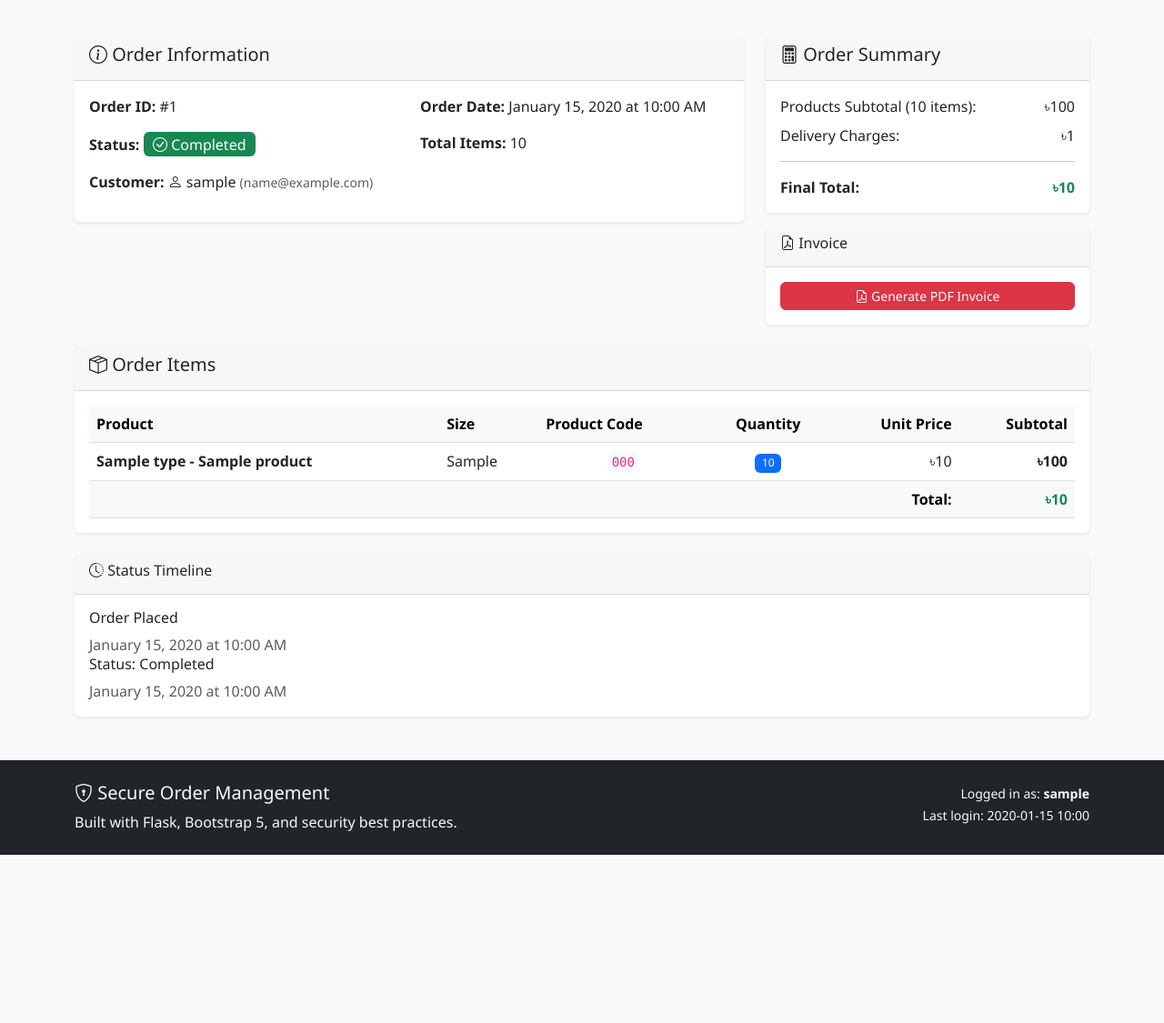
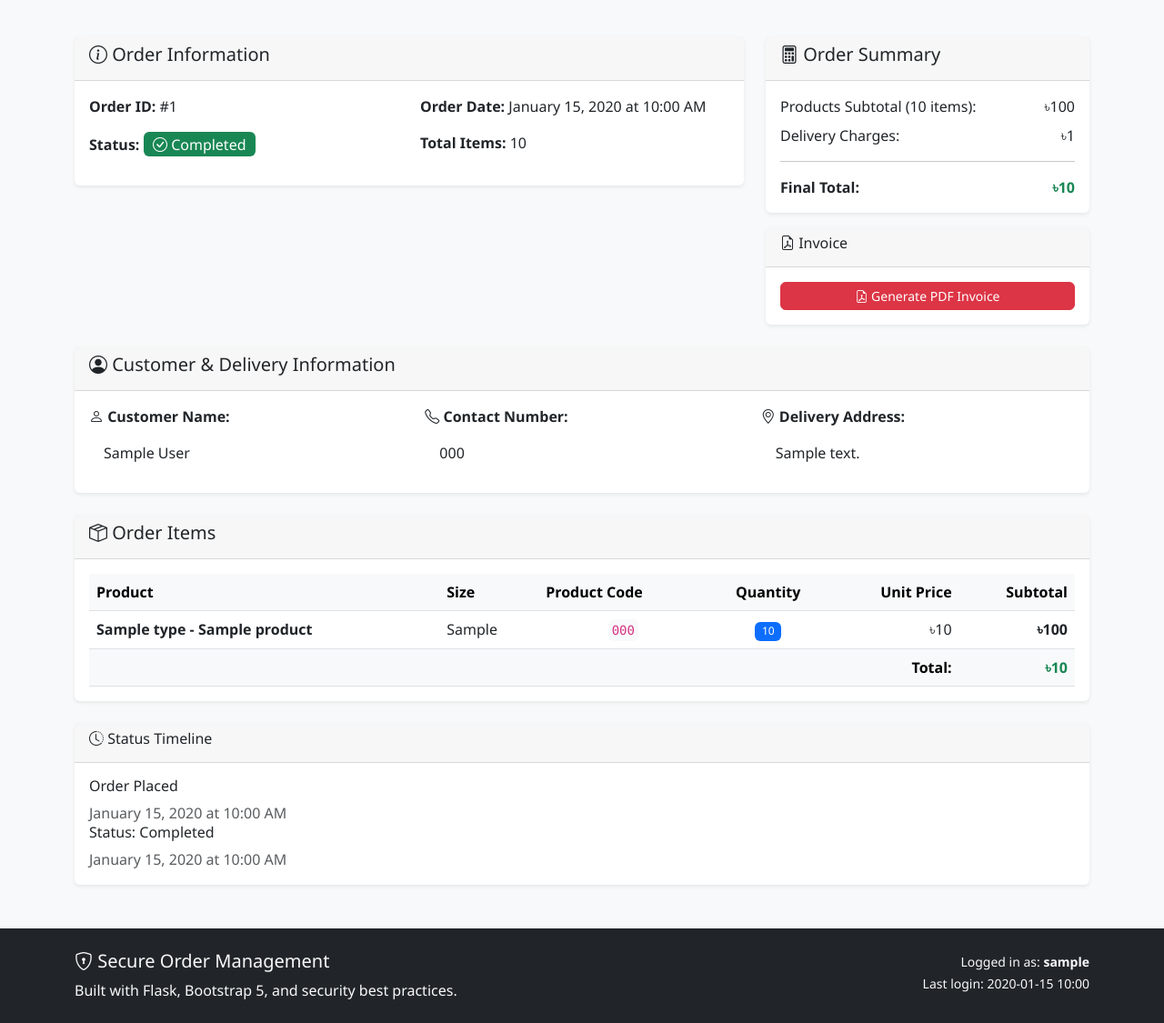
Before and after one commit to sameeul/mcrm, a Flask app: page /order_details/1 in a window 1280 px wide. Shown: the part 176-1301 px from the top of the page at 91% size. Before the commit the page ends 1116 px from the top, so only its background shows below. Run offline with Flask 3, Linux system fonts and the light colour scheme; a user stored in the database is signed in; tables that the repository leaves empty hold one stand-in row (values such as "Sample post"); some libraries are stand-ins or nearby versions.

Commit message:
update order details

```diff
--- a/templates/order_details.html
+++ b/templates/order_details.html
@@ -38,12 +38,6 @@
                                 {{ order.status.title() }}
                             </span>
                         </p>
-                        {% if current_user.is_admin() %}
-                        <p><strong>Customer:</strong>
-                            <i class="bi bi-person"></i> {{ order.user.username }}
-                            <small class="text-muted">({{ order.user.email }})</small>
-                        </p>
-                        {% endif %}
                     </div>
                     <div class="col-md-6">
                         <p><strong>Order Date:</strong> {{ order.created_at.strftime('%B %d, %Y at %I:%M %p') }}</p>
@@ -112,6 +106,29 @@
             </div>
         </div>
         {% endif %}
+    </div>
+</div>
+
+<!-- Customer & Delivery Information -->
+<div class="card mb-4">
+    <div class="card-header">
+        <h5><i class="bi bi-person-circle"></i> Customer & Delivery Information</h5>
+    </div>
+    <div class="card-body">
+        <div class="row">
+            <div class="col-md-4">
+                <p><strong><i class="bi bi-person"></i> Customer Name:</strong></p>
+                <p class="ms-3">{{ order.customer.name }}</p>
+            </div>
+            <div class="col-md-4">
+                <p><strong><i class="bi bi-telephone"></i> Contact Number:</strong></p>
+                <p class="ms-3">{{ order.customer.phone }}</p>
+            </div>
+            <div class="col-md-4">
+                <p><strong><i class="bi bi-geo-alt"></i> Delivery Address:</strong></p>
+                <p class="ms-3">{{ order.customer.address }}</p>
+            </div>
+        </div>
     </div>
 </div>
 
```
